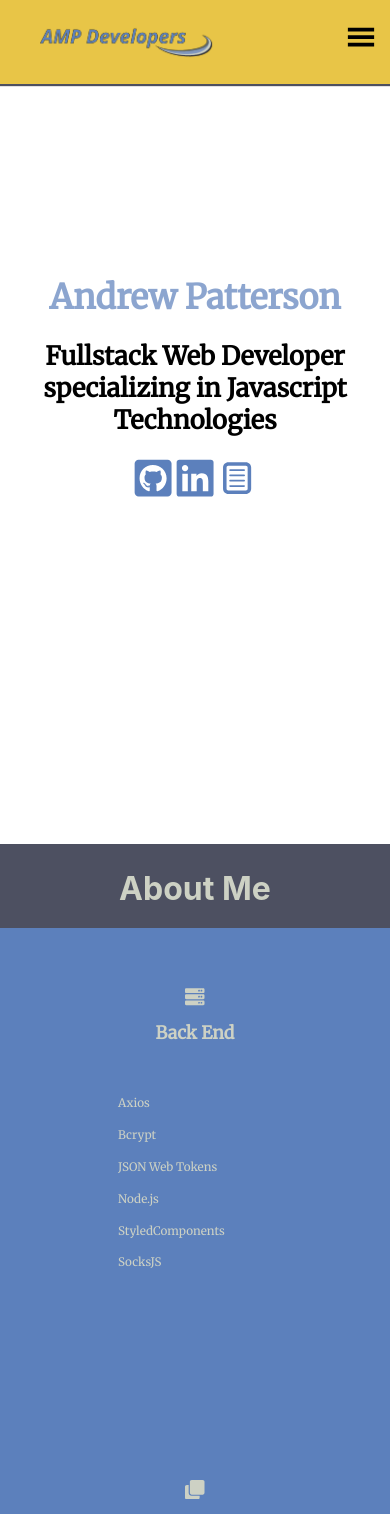
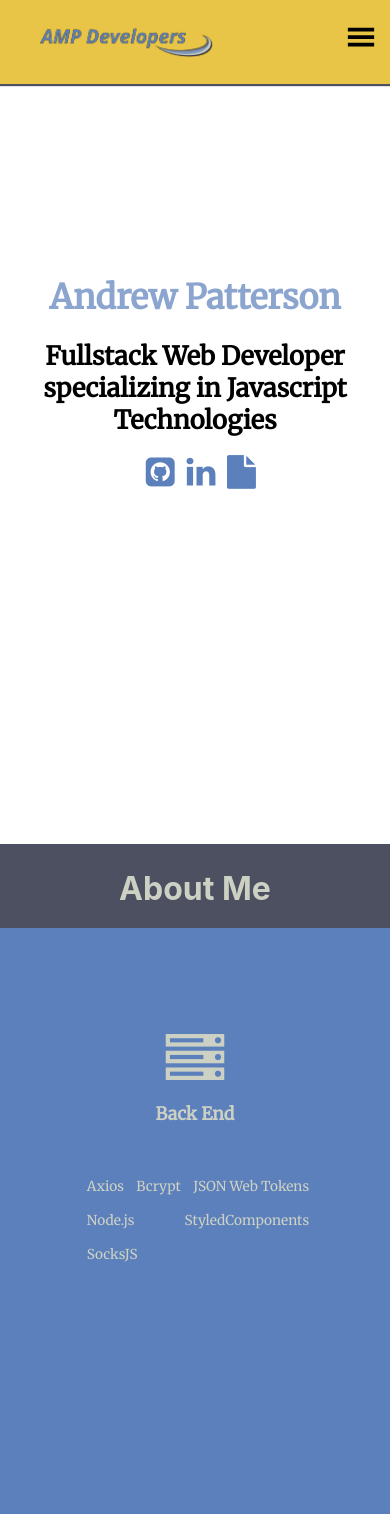
Before and after one commit to Ampatte2/Portfolio, a React (Create React App) app: page / in a window 390 px wide. Shown: the top 1514 px of the page. Built offline with nearby package versions, Linux system fonts and the light colour scheme.

Commit message:
removed react-icons because they did not work on mobile. added third project to projects array, altered css for about section

```diff
--- a/public/index.html
+++ b/public/index.html
@@ -14,6 +14,7 @@
     <link rel="manifest" href="%PUBLIC_URL%/manifest.json" />
     <link href="https://fonts.googleapis.com/css?family=Merriweather&display=swap" rel="stylesheet">
     <link href="https://fonts.googleapis.com/css?family=Raleway:900&display=swap" rel="stylesheet">
+    <link href="https://stackpath.bootstrapcdn.com/font-awesome/4.7.0/css/font-awesome.min.css" rel="stylesheet">
     <!--
       Notice the use of %PUBLIC_URL% in the tags above.
       It will be replaced with the URL of the `public` folder during the build.
--- a/src/App.css
+++ b/src/App.css
@@ -9,9 +9,16 @@
   border-radius: 15px;
   opacity: 0.9;
 }
-.modal{
+a{
+  text-decoration:none;
 
-
+}
+a:visited{
+  text-decoration:none;
+  color:#4D5061;
+}
+a:hover{
+  color:#E8C547;
 }
 
 .blur{
@@ -38,4 +45,5 @@ input:focus{
 
 li{
   margin-top:2vh;
+  margin-left:3vw;
 }
--- a/src/components/Burger.jsx
+++ b/src/components/Burger.jsx
@@ -34,11 +34,11 @@ export default class Burger extends React.Component {
                     <style.burgeritem onClick={()=>scrollTo(0, "home")}>
                         Home
                     </style.burgeritem>
+                    <style.burgeritem onClick={()=>scrollTo(0, "about")}>
+                        About Me
+                    </style.burgeritem>
                     <style.burgeritem onClick={()=>scrollTo(0, "work")}>
                         Work
-                    </style.burgeritem>
-                    <style.burgeritem onClick={()=>scrollTo(0, "about")}>
-                        About Me
                     </style.burgeritem>
                     <style.burgeritem onClick={()=>scrollTo(document.body.scrollHeight, "contact")}>
                         Contact
--- a/src/projectData.js
+++ b/src/projectData.js
@@ -1,7 +1,8 @@
 import quiz from "./images/quiz-app.png"
 import workout from "./images/workout-app.png"
+import portfolio from "./images/portfolio-app.png"
 
-const projects = {project1: {img:quiz, title:"Quiz Application", frameworks:["Angular", "MySQL", "CPanel MySQL", "Node.js", "Express", "JSON Web Tokens"], description:"The Quiz Application uses a MySQL database with Node.js Express Backend to store web developer questions. To retain login status it implements JSON Web Tokens storing the user's id. Users can create problems which are added to the general database and their own problem set. Users can search their problems and the general database.", code:"https://github.com/Ampatte2/Angular-Quiz-App", demo:"https://workout3.herokuapp.com/"},
-project2: {img:workout, title:"Workout Mixer", frameworks:["React", "Redux", "Styled Components", "Mongoose", "MongoDB", "BCrypt", "Node.js", "Express"], description:"The Workout Mixer Application uses a Atlas MongoDB databse with Node.js Express backend to deliver a fully randomized 4 week workout from a sample workout. Each week has 4 unique excersizes for 6 different muscle groups split into four days. Uses BCrypt to store user id and for validation. Users can create a new randomized workout at the end of the workout month", code:"https://github.com/Ampatte2/Workout-Mixer-Final", demo:"https://workout3.herokuapp.com/"}, project3: "data"};
+const projects = {project1: {img:quiz, title:"Quiz Application", frameworks:["Angular", "MySQL", "CPanel", "Node.js", "Express", "JWT"], description:"The Quiz Application uses a MySQL database with Node.js Express Backend to store web developer questions. To retain login status it implements JSON Web Tokens storing the user's id. Users can create problems which are added to the general database and their own problem set. Users can search their problems and the general database.", code:"https://github.com/Ampatte2/Angular-Quiz-App", demo:"https://workout3.herokuapp.com/"},
+project2: {img:workout, title:"Workout Mixer", frameworks:["React", "Redux", "Mongoose", "MongoDB", "BCrypt", "Node.js", "Express"], description:"The Workout Mixer Application uses a Atlas MongoDB databse with Node.js Express backend to deliver a fully randomized 4 week workout from a sample workout. Each week has 4 unique excersizes for 6 different muscle groups split into four days. Uses BCrypt to store user id and for validation. Users can create a new randomized workout at the end of the workout month", code:"https://github.com/Ampatte2/Workout-Mixer-Final", demo:"https://workout3.herokuapp.com/"}, project3: {img:portfolio, title:"Portfolio", frameworks:["React"], description:"Portfolio Application to display presentation skills through styled components. Custom scroll logic optimized for mobile and desktop along with onClick logic to exit modals when a click is registered outside the target area. CSS includes the use of blur and modals.", code:"https://github.com/Ampatte2/Portfolio", demo:""}};
 
 export default projects;
--- a/src/sections/About.jsx
+++ b/src/sections/About.jsx
@@ -1,6 +1,6 @@
 import React from 'react'
 import style from "../style/styledcomponents"
-import {FaServer, FaClone, FaDatabase} from "react-icons/fa"
+
 
 
 
@@ -14,7 +14,7 @@ export default function About() {
 
                     <style.abouticon>
 
-                    <FaServer size={"5vw"}></FaServer>
+                    <i className="fa fa-server fa-5x"></i>
                     <h2>Back End</h2>
                     </style.abouticon>
                     <style.aboutlist>
@@ -29,7 +29,7 @@ export default function About() {
             </style.aboutdiv>
             <style.aboutdiv>
                 <style.abouticon>
-                <FaClone size={"5vw"}></FaClone>
+                <i className="fa fa-clone fa-5x"></i>
                 <h2>Front End</h2>
                 </style.abouticon>
                 <style.aboutlist>
@@ -45,7 +45,7 @@ export default function About() {
             </style.aboutdiv>
             <style.aboutdiv>
                 <style.abouticon>
-                <FaDatabase size={"5vw"}></FaDatabase>
+                <i className="fa fa-database fa-5x"></i>
                 <h2>Database</h2>
                 </style.abouticon>
                 <style.aboutlist>
--- a/src/sections/Banner.jsx
+++ b/src/sections/Banner.jsx
@@ -1,7 +1,6 @@
 import React from 'react'
 import style from "../style/styledcomponents"
-import {FaGithubSquare, FaLinkedin} from "react-icons/fa"
-import {TiDocumentText} from "react-icons/ti"
+
 
 export default class Banner extends React.Component {
 
@@ -12,13 +11,13 @@ export default class Banner extends React.Component {
 
                     <h1 style={{opacity: "0.7", color:"#5C80BC"}}>Andrew Patterson</h1>
 
-                    <h2>Fullstack Web Developer specializing in Javascript Technologies</h2>
+                    <h2 style={{marginBottom:"20px"}}>Fullstack Web Developer specializing in Javascript Technologies</h2>
 
-                    <a href="https://github.com/AndrewmPatterson" target="_blank"><FaGithubSquare id="hover-effect" size={"5vh"} color={"#5C80BC"}/></a>
+                    <a href="https://github.com/AndrewmPatterson" target="_blank" rel="noopener noreferrer"><style.bannericon className="fa fa-github-square fa-2x homeicons"></style.bannericon></a>
 
-                    <a href="https://www.linkedin.com/in/andrewmpatterson/" target="_blank"><FaLinkedin id="hover-effect" size={"5vh"} color={"#5C80BC"}/></a>
+                    <a href="https://www.linkedin.com/in/andrewmpatterson/" target="_blank" rel="noopener noreferrer"><style.bannericon className="fa fa-linkedin fa-2x homeicons"></style.bannericon></a>
 
-                    <a href="https://www.linkedin.com/in/andrewmpatterson/" target="_blank"><TiDocumentText id="hover-effect" size={"5vh"} color={"#5C80BC"}/></a>
+                    <a href="https://www.linkedin.com/in/andrewmpatterson/" target="_blank" rel="noopener noreferrer"><style.bannericon className="fa fa-file fa-2x homeicons"></style.bannericon></a>
 
                 </style.title>
 
--- a/src/sections/Projects.jsx
+++ b/src/sections/Projects.jsx
@@ -2,6 +2,7 @@ import React from 'react'
 import style from "../style/styledcomponents"
 import quiz from "../images/quiz-app.png"
 import workout from "../images/workout-app.png"
+import portfolio from "../images/portfolio-app.png"
 
 
 export default class Projects extends React.Component {
@@ -29,6 +30,7 @@ export default class Projects extends React.Component {
             </style.project>
 
             <style.project onClick={()=>{this.handleClick("project3")}}>
+                <style.projectimg src={portfolio}/>
             </style.project>
 
             </style.projectcontainer>
--- a/src/style/styledcomponents.jsx
+++ b/src/style/styledcomponents.jsx
@@ -24,13 +24,17 @@ const navList = styled.ul`
 `
 const navListItem = styled.li`
 
-    padding:14px 16px;
+
     text-decoration:none;
     text-align:center;
     font-size: 2vh;
-    padding-top:3vh;
+    padding-top:2vh;
+    padding-bottom:2vh;
     font-family:'Raleway', sans-serif;
     float:right;
+    &:hover{
+        color:#5C80BC
+    }
 `
 const navImg = styled.img`
     padding-top:3vh;
@@ -120,6 +124,16 @@ const bannerDiv = styled.div`
         font-size:2.0vh;
     }
 
+`
+const bannerIcon = styled.i`
+    margin-left:0.75vw;
+    color:#5C80BC;
+    @media${device.tablet}{
+        margin-left:3vw;
+    }
+    &:hover{
+        color:#E8C547;
+    }
 `
 const titleDiv = styled.div`
     width:50vw;
@@ -225,17 +239,24 @@ const aboutMeDiv = styled.div`
     border-color: rgba(92, 128, 188, 0.4);
     @media${device.tablet}{
         width:100%;
-        margin-top:5vh;
     }
 
 `
 const aboutMeList = styled.ul`
     text-align:left;
     list-style-type:none;
-    margin-left:7.5vw;
+    margin-left:5vw;
+    font-size:1.2vw;
+
     @media${device.tablet}{
+        display:flex;
+        flex-direction:row;
+        flex-wrap:wrap;
 
-        margin-left:20vw;
+        margin-left:9vw;
+        font-size:3.5vw;
+        width:60%;
+        justify-content:space-between;
 
     }
 
@@ -274,7 +295,7 @@ const contactForm = styled.form`
     width:30vw;
     margin:auto;
     border:none;
-    padding-bottom: 20vh;
+    padding-bottom: 30vh;
 
     @media${device.laptopL}{
         width:50vw;
@@ -352,28 +373,33 @@ const modalInfo = styled.div`
 `
 const modalItem = styled.div`
     width:10vw;
-    padding:1vh;
-    border-radius:2px;
+    padding-top:2vh;
+    padding-bottom:2vh;
+    border-radius:10px;
+    font-size:3vh;
     margin:5px;
     color: #CDD1C4;
     background-color:#5C80BC;
     @media${device.tablet}{
-        width:7.5vw;
+
         font-size:2vw;
         padding:2vw;
     }
 `
 const modalDescription = styled.div`
     font-family: 'Merriweather', serif;
-    font-size:1rem;
+    font-size:2.5vh;
     line-height: 2;
-    margin-top:10vh;
+    margin-top:7.5vh;
     margin-left:2vw;
     margin-right:2vw;
     @media${device.tablet}{
         margin-top:2.5vh;
         font-size:1.5vh;
 
+    }
+    @media${device.mobileL}{
+        font-size:1.25vh;
     }
 
 `
@@ -434,6 +460,7 @@ const modalFramework = styled.div`
 const style = {
     nav: navbar,
     banner: bannerDiv,
+    bannericon:bannerIcon,
     project: projectDiv,
     projectcontainer: projectContainer,
     projectimg:projectImg,
```
Also changed, not shown: src/components/Modal.jsx (+11 -9 lines), src/images/portfolio-app.png (added).
